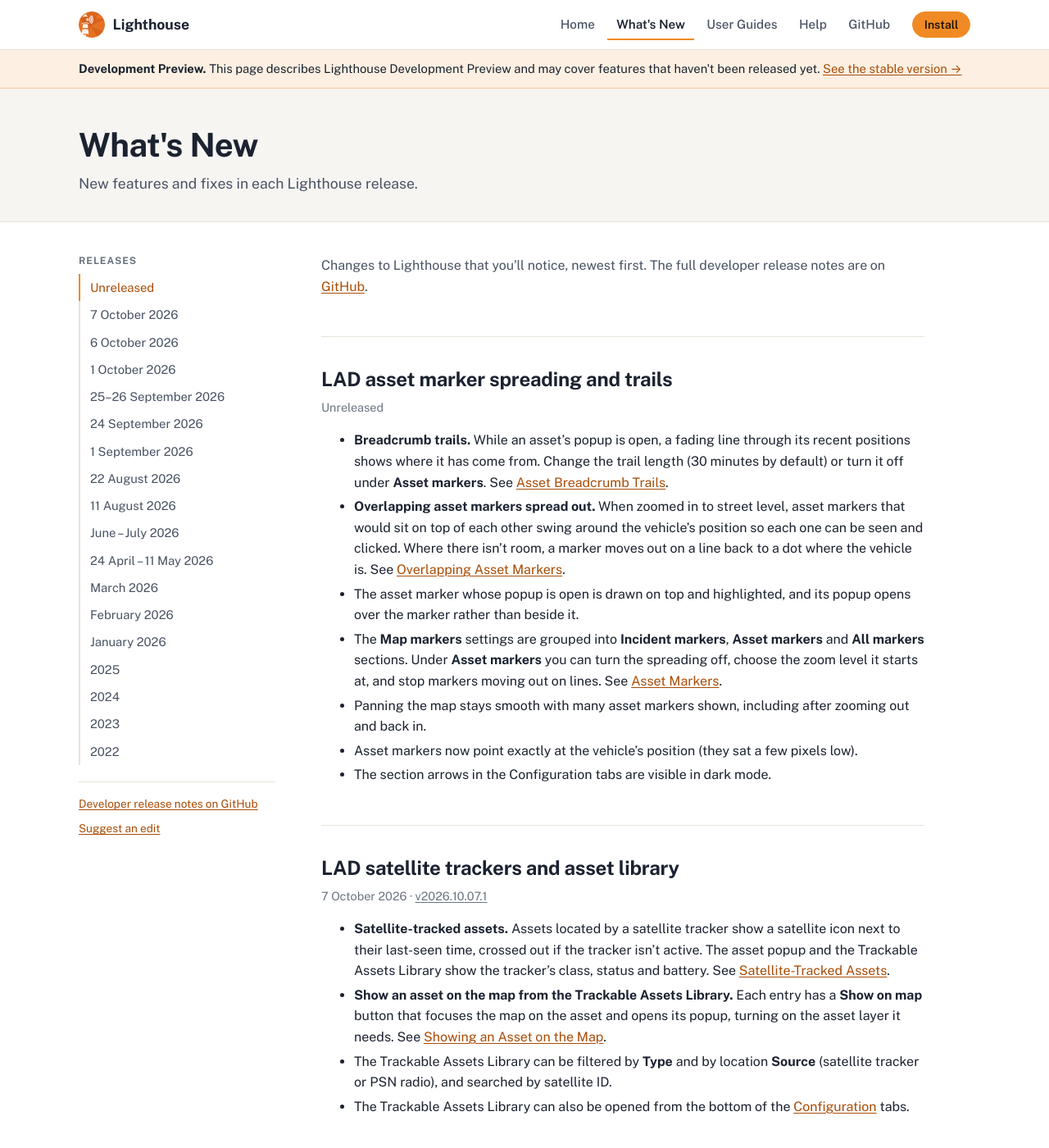
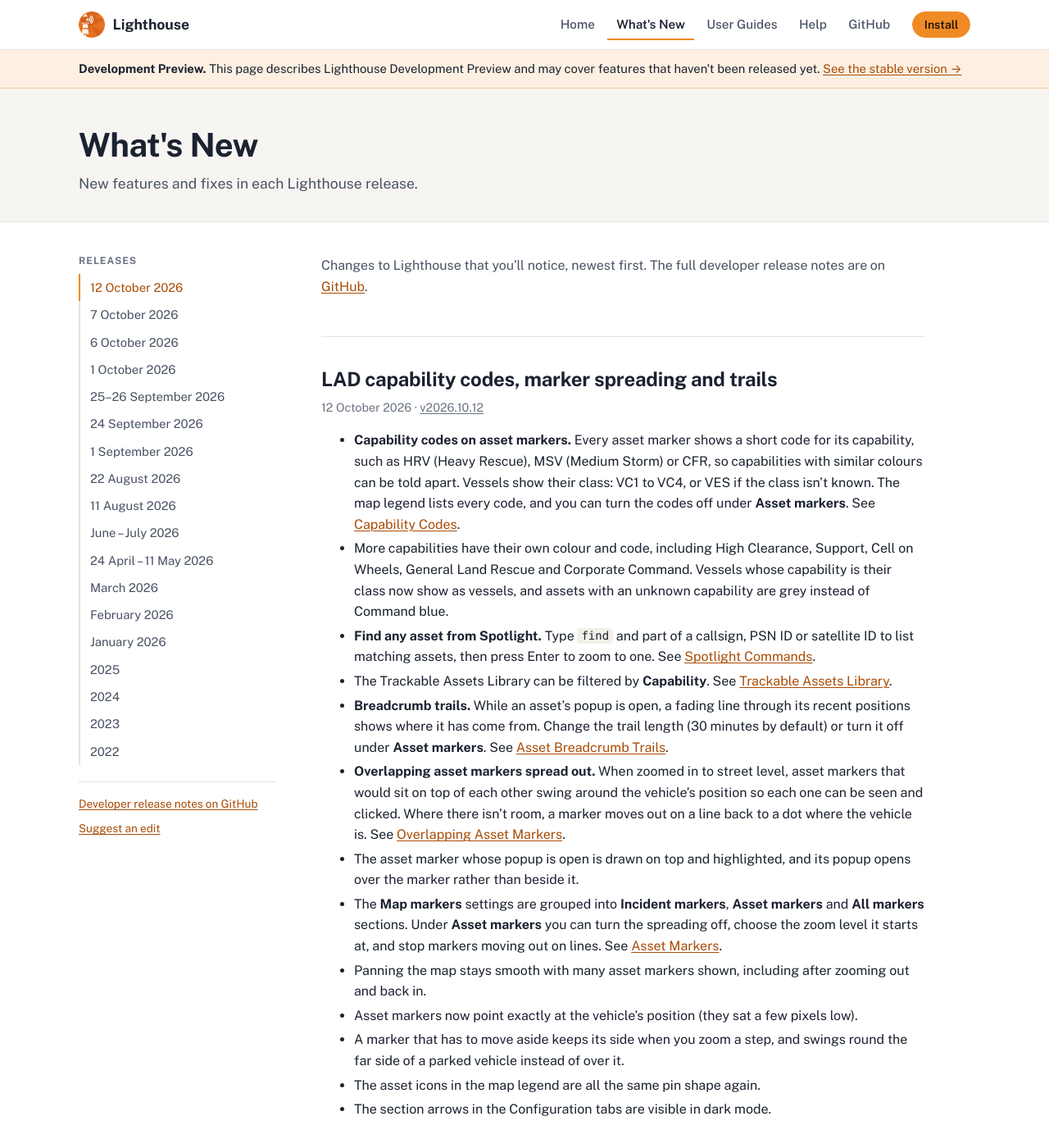
Before and after one commit to NSWSESMembers/lighthouse.ses.nsw.gov.au, a Jekyll site: the page built from preview/whats-new/index.md, in a window 1280 px wide and 1400 px high. Shown: the whole window at 82% size. Built offline with Jekyll 4.4.1, drawn with Linux system fonts in a browser that asks for light colours.

Commit message:
Sync preview docs from NSWSESMembers/Lighthouse@3ad8098 (master-dev)

```diff
--- a/_data/lad_guide_preview.yml
+++ b/_data/lad_guide_preview.yml
@@ -1,2 +1,2 @@
-version_name: "2026.10.10 build aec7ab7"
-commit: "aec7ab794ecc4ed93470c88b0621546e5816f7ae"
+version_name: "2026.10.12 build 3ad8098"
+commit: "3ad80988304d663e1912732f35cb0ce4c9ae698f"
--- a/preview/whats-new/index.md
+++ b/preview/whats-new/index.md
@@ -18,16 +18,22 @@ section of the LAD guide with a full /preview/guides/lad/... URL.
 The home page shows the first three `##` entries, so keep the title short.
 -->
 
-## LAD asset marker spreading and trails
+## LAD capability codes, marker spreading and trails
 
-*Unreleased*
+*12 October 2026 · [v2026.10.12](https://github.com/NSWSESMembers/Lighthouse/releases/tag/v2026.10.12)*
 
+- **Capability codes on asset markers.** Every asset marker shows a short code for its capability, such as HRV (Heavy Rescue), MSV (Medium Storm) or CFR, so capabilities with similar colours can be told apart. Vessels show their class: VC1 to VC4, or VES if the class isn't known. The map legend lists every code, and you can turn the codes off under **Asset markers**. See [Capability Codes](/preview/guides/lad/configuration.html#capability-codes).
+- More capabilities have their own colour and code, including High Clearance, Support, Cell on Wheels, General Land Rescue and Corporate Command. Vessels whose capability is their class now show as vessels, and assets with an unknown capability are grey instead of Command blue.
+- **Find any asset from Spotlight.** Type `find` and part of a callsign, PSN ID or satellite ID to list matching assets, then press Enter to zoom to one. See [Spotlight Commands](/preview/guides/lad/common-functions.html#spotlight-commands).
+- The Trackable Assets Library can be filtered by **Capability**. See [Trackable Assets Library](/preview/guides/lad/interface.html#trackable-assets-library).
 - **Breadcrumb trails.** While an asset's popup is open, a fading line through its recent positions shows where it has come from. Change the trail length (30 minutes by default) or turn it off under **Asset markers**. See [Asset Breadcrumb Trails](/preview/guides/lad/situation-map.html#asset-breadcrumb-trails).
 - **Overlapping asset markers spread out.** When zoomed in to street level, asset markers that would sit on top of each other swing around the vehicle's position so each one can be seen and clicked. Where there isn't room, a marker moves out on a line back to a dot where the vehicle is. See [Overlapping Asset Markers](/preview/guides/lad/situation-map.html#overlapping-asset-markers).
 - The asset marker whose popup is open is drawn on top and highlighted, and its popup opens over the marker rather than beside it.
 - The **Map markers** settings are grouped into **Incident markers**, **Asset markers** and **All markers** sections. Under **Asset markers** you can turn the spreading off, choose the zoom level it starts at, and stop markers moving out on lines. See [Asset Markers](/preview/guides/lad/configuration.html#asset-markers).
 - Panning the map stays smooth with many asset markers shown, including after zooming out and back in.
 - Asset markers now point exactly at the vehicle's position (they sat a few pixels low).
+- A marker that has to move aside keeps its side when you zoom a step, and swings round the far side of a parked vehicle instead of over it.
+- The asset icons in the map legend are all the same pin shape again.
 - The section arrows in the Configuration tabs are visible in dark mode.
 
 ## LAD satellite trackers and asset library
```
